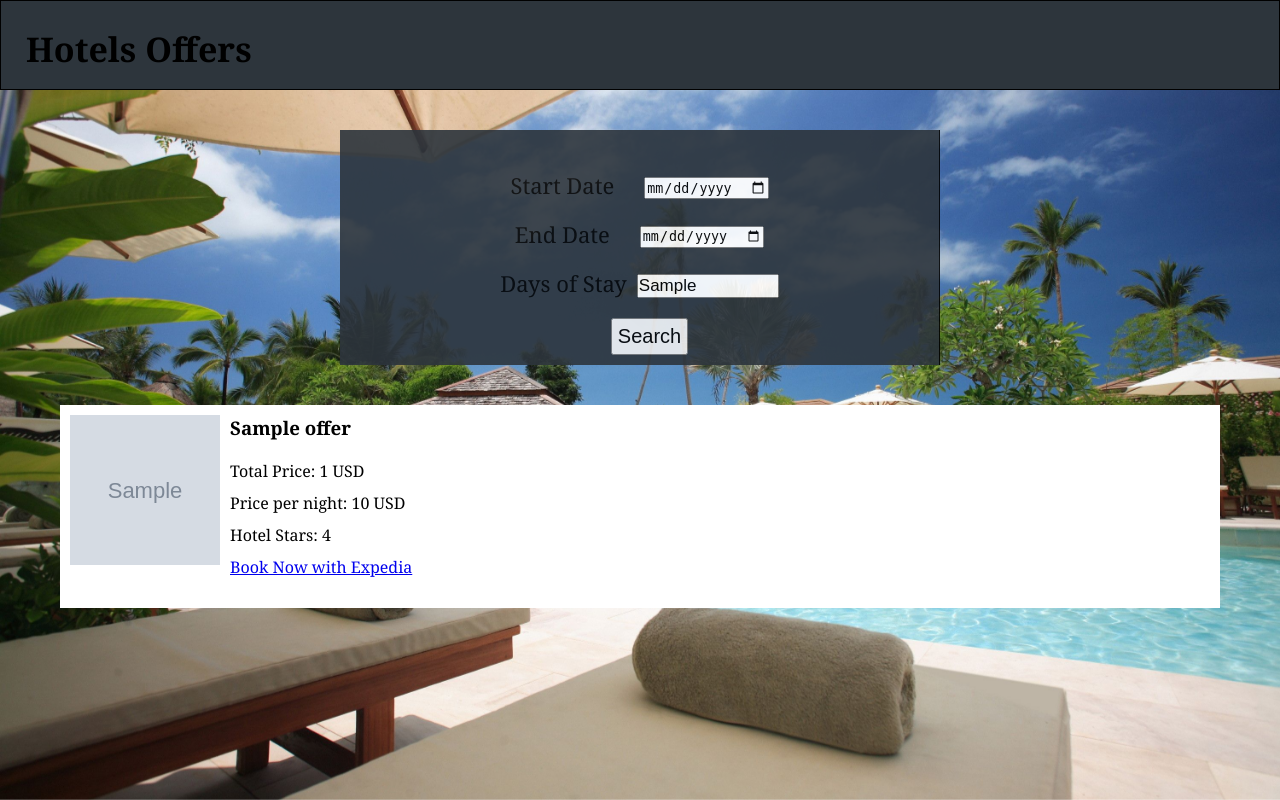
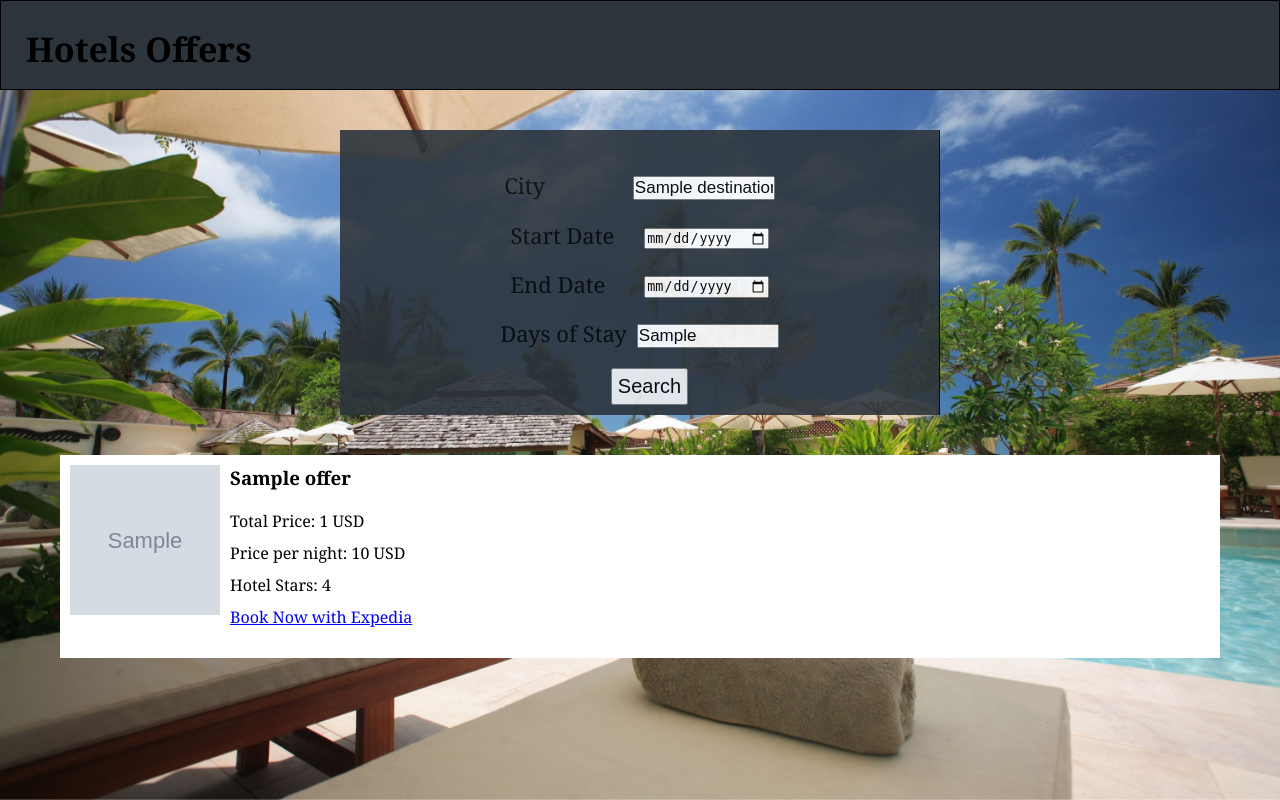
Before and after one commit to AliEzzatOdeh/coding_exercise, a Django app: template main/templates/offers.html in a window 1280 px wide. Run offline with Django 3.2, Linux system fonts and the light colour scheme; the template is opened without the code that fills it: most values are stand-ins (such as "Sample title", 1, 10 or a date in 2020); grey boxes marked "Sample" are stand-in pictures.

Commit message:
Added country to offer search and handled empty list returning from api in offers template

```diff
--- a/main/offers_lib/offers_manager.py
+++ b/main/offers_lib/offers_manager.py
@@ -6,7 +6,7 @@ class OffersManager:
 	START_DATE = "minTripStartDate"
 	END_DATE = "endDate"
 	LENGTH_OF_STAY = "lengthOfStay"
-
+	DESTINATION_NAME = "destinationName"
 	OFFERS = 'offers'
 	HOTEL = 'Hotel'
 	HOTEL_INFO = 'hotelInfo'
@@ -44,6 +44,8 @@ class OffersManager:
 				created_str += "&%s=%s" % (self.START_DATE , get_request_params[self.START_DATE])
 			if(self.LENGTH_OF_STAY in get_request_params):
 				created_str += "&%s=%s" % (self.LENGTH_OF_STAY , get_request_params[self.LENGTH_OF_STAY])
+			if(self.DESTINATION_NAME in get_request_params):
+    				created_str += "&%s=%s" % (self.DESTINATION_NAME , get_request_params[self.DESTINATION_NAME])
 
 		return created_str
 
--- a/main/static/css/style.css
+++ b/main/static/css/style.css
@@ -16,8 +16,6 @@ input {
     margin-top: 5px;
     margin-bottom: 5px;
     display:inline-block;
-    *display: inline;     /* for IE7*/
-    zoom:1;              /* for IE7*/
     vertical-align:middle;
     margin-left:20px
 }
@@ -164,6 +162,20 @@ label {
 .hotel-info-field{
     margin-bottom: 10px;
 }
+
+.city-label{
+    margin-right: 68px;
+}
+
+.city-input{
+    width: 142px;
+    font-size: 17px;
+}
+
+.end-date-label {
+    margin-right: 19px;
+}
+
 .days-input {
     width: 142px;
     font-size: 17px;
--- a/main/static/js/script.js
+++ b/main/static/js/script.js
@@ -32,18 +32,23 @@ function validateStartAndEndDatesDifferences(){
 function validateForm() {
     var isValid = true;
 
+    var destinaionValue = document.forms["OfferInfoForm"]["destinationName"].value;
+    if (endDateValue == "") {
+        alert("Destination must be filled");
+        isValid = false;
+    }
+
     var startDateValue = document.forms["OfferInfoForm"]["minTripStartDate"].value;
     if (startDateValue == "") {
-        alert("Start date must be filled out");
+        alert("Start date must be filled");
         isValid = false;
     }
 
     var endDateValue = document.forms["OfferInfoForm"]["endDate"].value;
     if (endDateValue == "") {
-        alert("End date must be filled out");
+        alert("End date must be filled");
         isValid = false;
     }
-
 
     if(isValid){
         isValid = validateStartAndEndDatesDifferences();
--- a/main/templates/base.html
+++ b/main/templates/base.html
@@ -26,12 +26,14 @@
         <div class="container">
             <div class="info-menu">
                     <form name="OfferInfoForm" class="info-form" method="get" action="{% url 'offers' %}" onsubmit="return validateForm()">
-
+                        <div class="info-form-field">
+                            <label class="city-label">City</label><input id="destinationName" class="city-input" name="destinationName" type="text" value="{{destination_name}}" />
+                        </div>
                         <div class="info-form-field">
                             <label>Start Date</label><input id="startDate" name="minTripStartDate" type="date" value="{{start_date}}" />
                         </div>
                         <div class="info-form-field">
-                            <label>  End Date</label><input id="endDate" name="endDate" type="date" onchange="validateStartAndEndDatesDifferences()" value="{{end_date}}"/>
+                            <label class="end-date-label">End Date</label><input id="endDate" name="endDate" type="date" onchange="validateStartAndEndDatesDifferences()" value="{{end_date}}"/>
                         </div>
                         <div class="info-form-field">
                             <label>Days of Stay</label><input id="lengthOfStay" class="days-input" name="lengthOfStay" type="text" readonly value="{{length_of_stay}}"/>
@@ -52,6 +54,7 @@
         </div>
     </div>
 </body>
+
 <script src = '{% static "js/script.js" %}'></script>
 
 </html>
--- a/main/templates/offers.html
+++ b/main/templates/offers.html
@@ -2,6 +2,9 @@
 {% block content %}
 <div class="main-content">
     <ul class="offers-list">
+
+        {% if offers %}
+
             {% for offer in offers %}
                 <li class="offer-item">
                     <img class="hotel-image" src="{{offer.image_url}}">
@@ -14,6 +17,9 @@
                     </div>
                 </li>
             {% endfor %}
+        {% else %}
+        <li class="offer-item">Sorry, No match was found.</li>
+        {% endif %}
     </ul>
 </div>
 {% endblock %}
--- a/main/views.py
+++ b/main/views.py
@@ -12,5 +12,6 @@ def offers(request):
     return render(
         request,
         'offers.html',
-        context={'offers':hotel_offers, 'start_date':request.GET.get(offers_manager.START_DATE), 'end_date':request.GET.get(offers_manager.END_DATE), 'length_of_stay':request.GET.get(offers_manager.LENGTH_OF_STAY)}
+        context={'offers':hotel_offers, 'start_date':request.GET.get(offers_manager.START_DATE), 'end_date':request.GET.get(offers_manager.END_DATE),
+         'length_of_stay':request.GET.get(offers_manager.LENGTH_OF_STAY), 'destination_name':request.GET.get(offers_manager.DESTINATION_NAME)}
     )
```
Lines whose indentation alone changed are shown as unchanged.
